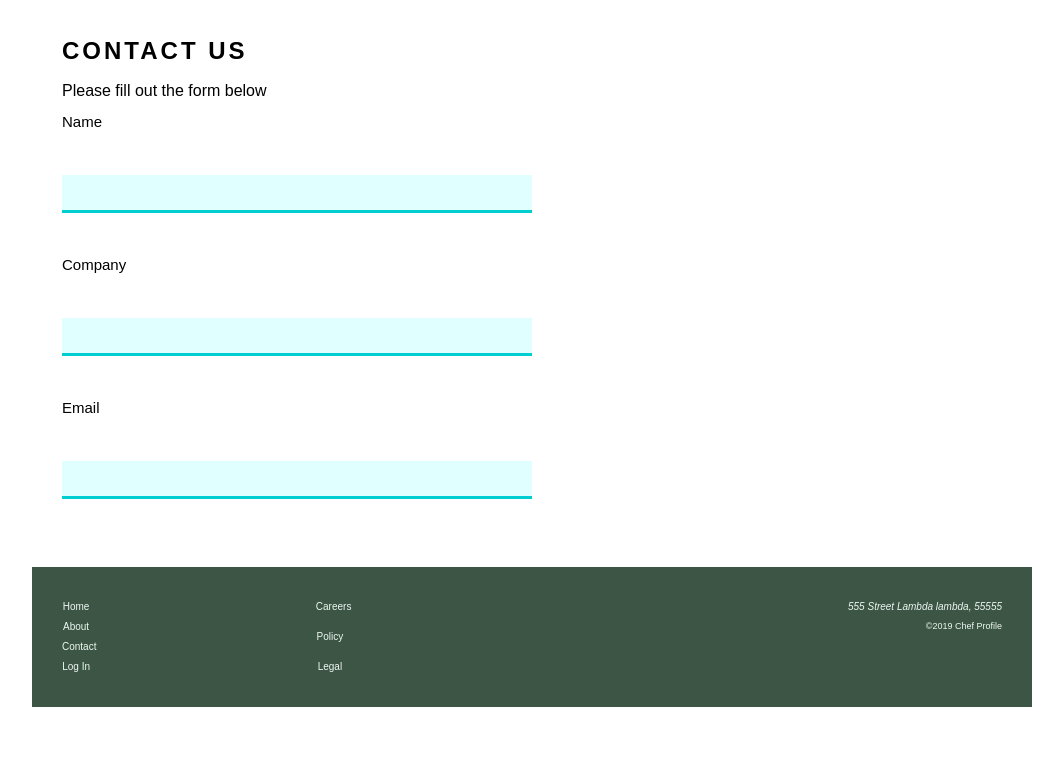
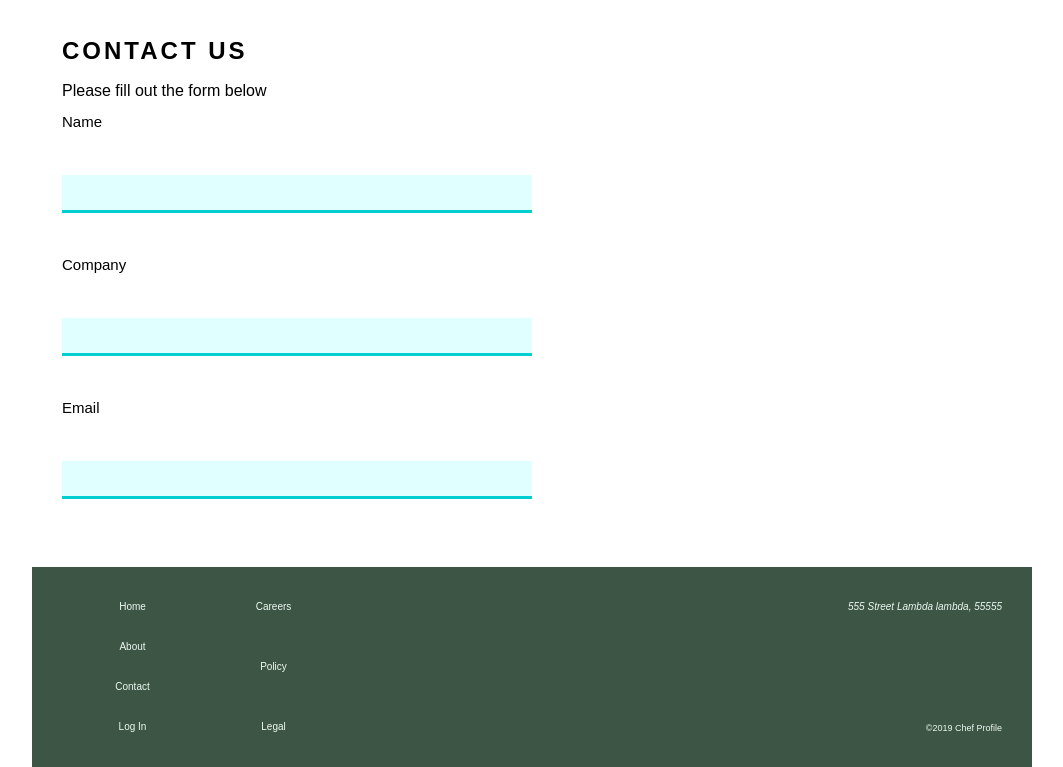
Before and after one commit to ChefPortfolioBuildWeek/Chef-Portfolio, a plain HTML site: page ChefPortfolio/contact.html in a window 1280 px wide. Shown: the part 443-1210 px from the top of the page, without its empty margins (108-1171 px from the left). Before the commit the page ends 1150 px from the top, so only its background shows below. Drawn offline with Linux system fonts and the light colour scheme; a web font is replaced by a local one.

Commit message:
even more fixes

```diff
--- a/ChefPortfolio/less/home-page.less
+++ b/ChefPortfolio/less/home-page.less
@@ -153,11 +153,15 @@
     }
     background-color:@dark-main;
     color:@light-main;
-    // height:30vh;
+    height:20rem;
     padding: 3rem;
     font-size:1rem;
     .footer-nav-container{
         .Flex(space-between);
+        @media @phone{
+            flex-direction:column;
+            width:100%;
+        }
         width:30%;
 
         nav{
@@ -169,7 +173,7 @@
                 padding-bottom:3rem;
 
             }
-            width:10%;
+            width:50%;
                 a{
                 text-decoration:none;
                 color:inherit;
@@ -187,7 +191,7 @@
     div{
         .Flex(space-between,@direction:column);
         // width: 45%;
-        height:100%;
+        // height:100%;
         p{
           align-self:flex-end;
           @media @phone{
```
Also changed, not shown: ChefPortfolio/css/index.css.
